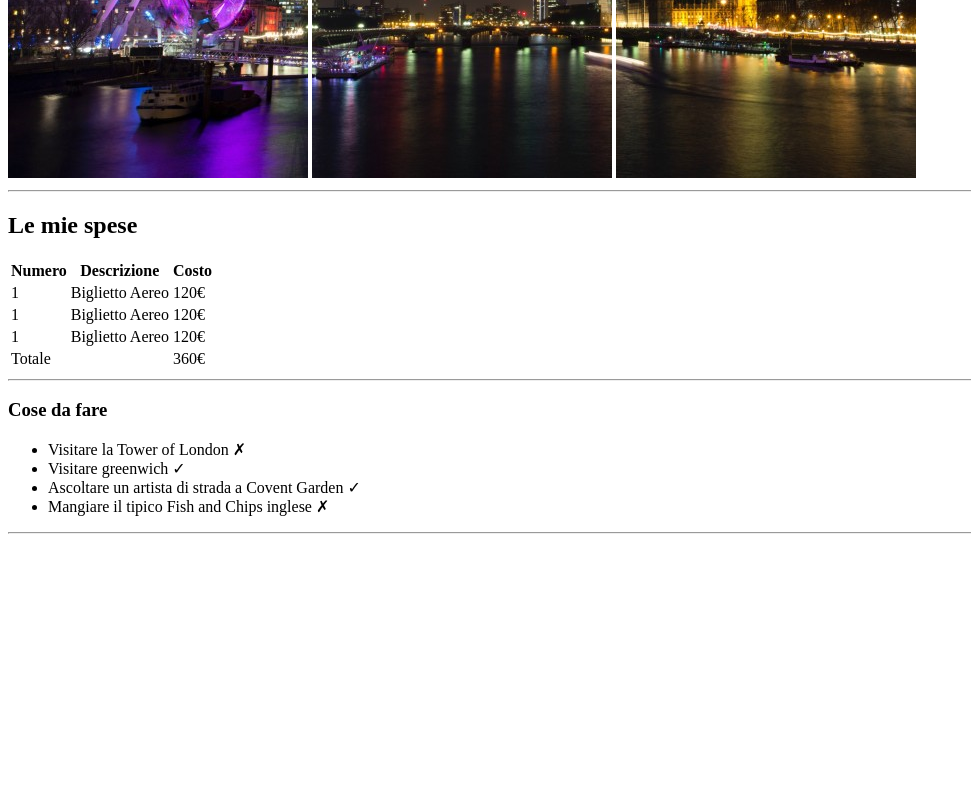
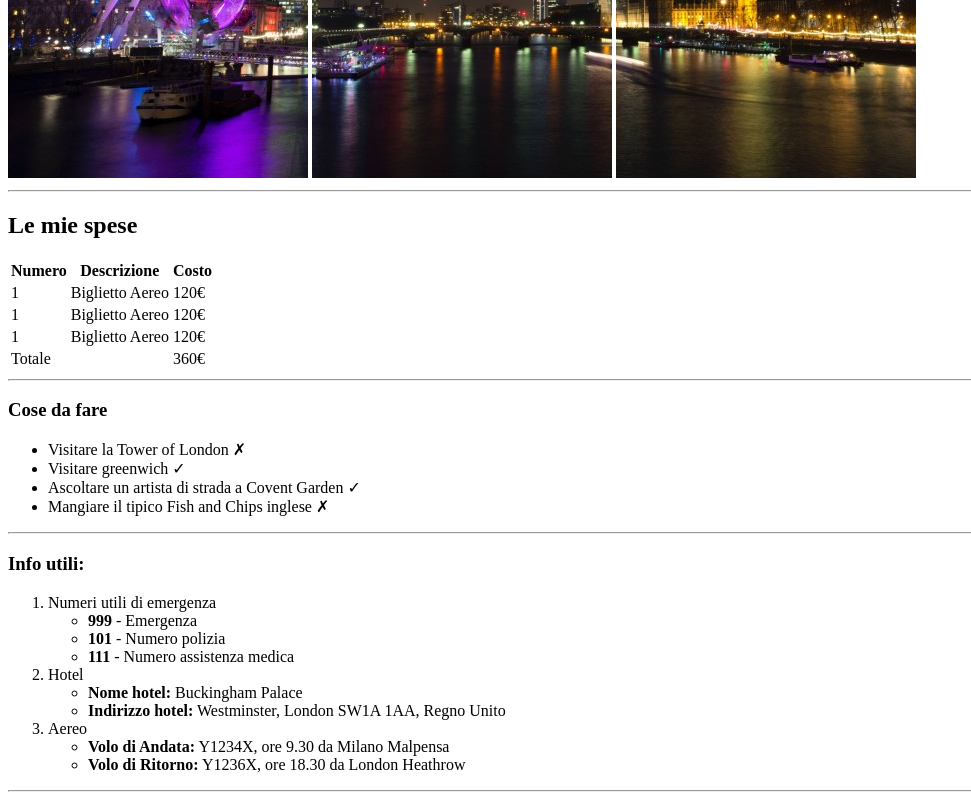
Before and after one commit to DanieleBernassola/html-london-trip, a plain HTML site: page index.html in a window 1280 px wide. Shown: the part 502-1302 px from the top of the page, without its empty margins (0-971 px from the left). Before the commit the page ends 1044 px from the top, so only its background shows below. Drawn offline with Linux system fonts and the light colour scheme.

Commit message:
[UPD] Added an ordered list with unordered lists

```diff
--- a/index.html
+++ b/index.html
@@ -59,5 +59,30 @@
         </ul>
         <hr>
 
+        <!-- INFORMAZIONI UTILI CON LISTE ORDINATE E NON ORDINATE -->
+        <h3>Info utili: </h3>
+        <ol>
+            <li>Numeri utili di emergenza
+                <ul>
+                    <li><strong>999</strong> - Emergenza</li>
+                    <li><strong>101</strong> - Numero polizia</li>
+                    <li><strong>111</strong> - Numero assistenza medica</li>
+                </ul>
+            </li>
+            <li>Hotel
+                <ul>
+                    <li><strong>Nome hotel:</strong> Buckingham Palace</li>
+                    <li><strong>Indirizzo hotel:</strong> Westminster, London SW1A 1AA, Regno Unito</li>
+                </ul>
+            </li>
+            <li>Aereo
+                <ul>
+                    <li><strong>Volo di Andata:</strong> Y1234X, ore 9.30 da Milano Malpensa</li>
+                    <li><strong>Volo di Ritorno:</strong> Y1236X, ore 18.30 da London Heathrow</li>
+                </ul>
+            </li>
+        </ol>
+        <hr>
+
     </body>
 </html>
```
